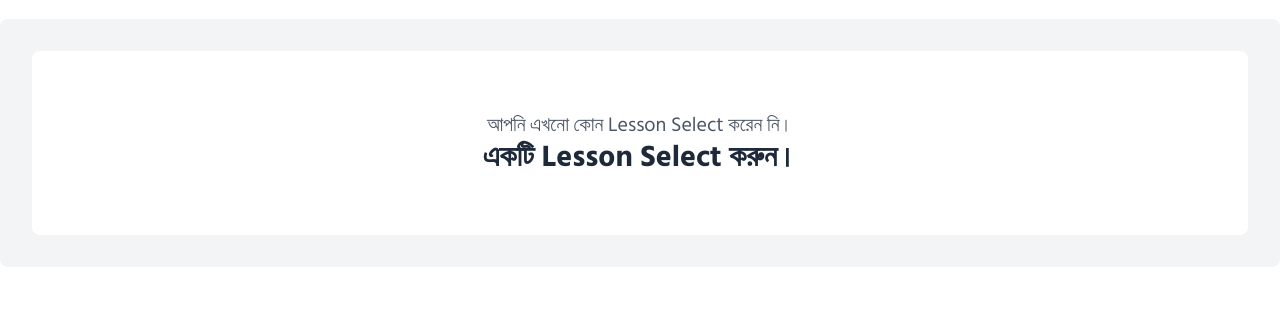
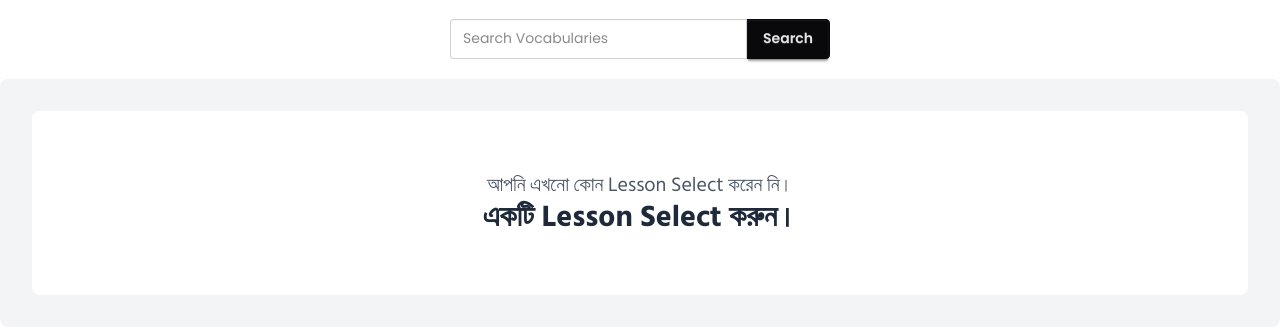
Before and after one commit to raihan-naime/English-Janala, a plain HTML site: page index.html in a window 1280 px wide. Shown: the part 684-1011 px from the top of the page. Before the commit the page ends 951 px from the top, so only its background shows below. Drawn offline with nearby package versions, Linux system fonts and the light colour scheme; no server answers.

Commit message:
work on search btn

```diff
--- a/index.html
+++ b/index.html
@@ -157,15 +157,28 @@
         ></div>
       </section>
 
+      <!-- search bar -->
+
+      <section class="my-5">
+        <div class="join flex justify-center items-center">
+        <div>
+          <label class="input validator join-item">
+
+            <input type="search" placeholder="Search Vocabularies" required />
+          </label>
+        </div>
+        <button class="btn btn-neutral join-item">Search</button>
+      </div>
+      </section>
 
       <!-- loading section -->
-       <section id="spinner" class="hidden">
+      <section id="spinner" class="hidden">
         <div class="flex justify-center items-center py-10">
           <span class="loading loading-dots loading-xl"></span>
         </div>
-       </section>
+      </section>
 
-       <!-- word section -->
+      <!-- word section -->
       <section class="mt-5 mx-auto rounded-lg bg-gray-100 max-w-[1600px] p-8">
         <div id="word-container" class="grid md:grid-cols-3 gap-8">
           <div class="text-center py-15 bg-white col-span-full rounded-lg">
@@ -184,11 +197,7 @@
       <!-- <button class="btn" onclick="my_modal_5.showModal()">open modal</button> -->
       <dialog id="word_modal" class="modal modal-bottom sm:modal-middle">
         <div class="modal-box">
-          <div id="details-container" class="space-y-5">
-
-
-
-          </div>
+          <div id="details-container" class="space-y-5"></div>
           <div class="modal-action">
             <form method="dialog">
               <!-- if there is a button in form, it will close the modal -->
```
